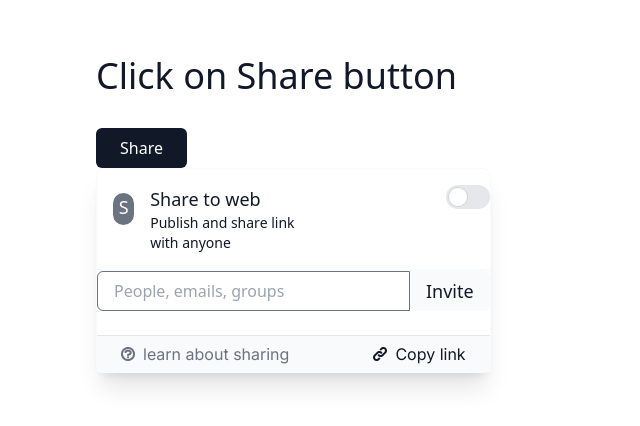
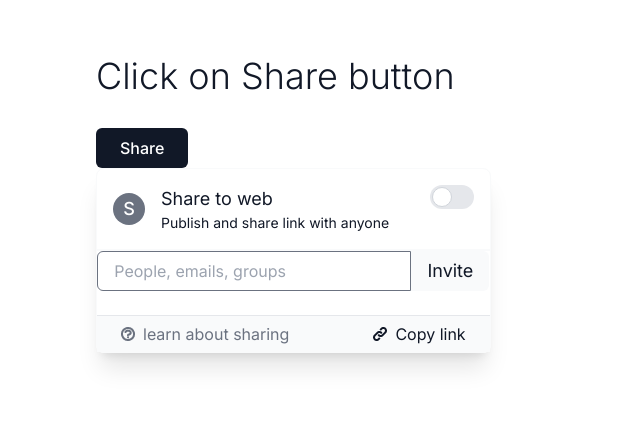
Before and after one commit to ArjunAghera/share-button, a React (Create React App) app: page / in a window 1280 px wide. Both pictures are taken after a click on the button "Share". Shown: the top 426 px of the page, without its empty margins (0-640 px from the left). Built offline with nearby package versions, Linux system fonts and the light colour scheme; data requests are answered from the project's data file.

Commit message:
fix: inter font added to all the components

```diff
--- a/src/components/Avatar.tsx
+++ b/src/components/Avatar.tsx
@@ -7,13 +7,13 @@ type AvatarProps = {
 };
 
 export const Avatar = ({ character, size, rounded }: AvatarProps) => {
-  const large = "h-8 w-8 text-lg";
-  const small = "h-6 w-6 text-md";
+  const large = "h-8 w-8 text-lg mt-2 pt-0.5";
+  const small = "h-6 w-6 text-md mt-1.5";
   const roundedFull = "rounded-full";
   const roundedMd = "rounded-md";
   return (
     <p
-      className={` items-center bg-brandDarkGray text-center text-white font-medium mt-2 ml-4 ${
+      className={` items-center bg-brandDarkGray text-center text-white font-medium font-inter ml-4 ${
         size === "large" ? large : small
       } ${rounded === "full" ? roundedFull : roundedMd} `}
     >
--- a/src/components/Button.tsx
+++ b/src/components/Button.tsx
@@ -9,7 +9,7 @@ type ButtonProps = {
 export const Button = ({ color, label, onClick }: ButtonProps) => {
   return (
     <button
-      className={`font-medium px-6 py-2 rounded-md ${
+      className={`font-inter font-medium px-6 py-2 rounded-md ${
         color === "dark"
           ? `bg-brandDark text-white`
           : ` bg-brandLightGray border border-brandDark text-brandDark`
--- a/src/components/DetailedProfileWidget.tsx
+++ b/src/components/DetailedProfileWidget.tsx
@@ -12,7 +12,7 @@ export const DetailedProfileWidget = ({
   subtitle,
 }: DetailedProfileWidgetProps) => {
   return (
-    <div className=" flex flex-row">
+    <div className=" font-inter flex flex-row">
       <Avatar character={title.charAt(0)} size="large" rounded="full" />
       <div className="text-brandDark pl-4">
         <h4 className="text-lg">{title}</h4>
--- a/src/components/Dropdown.tsx
+++ b/src/components/Dropdown.tsx
@@ -20,7 +20,7 @@ export const Dropdown = ({
   return (
     <select
       name={name}
-      className={`${backgroundColor} outline-none w-28 `}
+      className={`${backgroundColor} outline-none w-28 font-inter`}
       onChange={onChange}
     >
       <option
--- a/src/components/Page.tsx
+++ b/src/components/Page.tsx
@@ -5,7 +5,7 @@ import { ToggleButton } from "./ToggleButton";
 export const Page = () => {
   return (
     <div>
-      <h1 className=" font-light text-4xl text-brandDark pt-14 pl-24 font-brandDefault">
+      <h1 className=" font-light text-4xl text-brandDark pt-14 pl-24 font-inter">
         Click on Share button
       </h1>
       <div className=" pt-8 pl-24">
--- a/src/components/Pill.tsx
+++ b/src/components/Pill.tsx
@@ -13,7 +13,7 @@ export const Pill = ({ name, setIsSelected, setSelected }: PillProps) => {
     setIsSelected(false);
   };
   return (
-    <div className=" bg-brandMdGray flex flex-row m-2 p-2 rounded w-fit">
+    <div className=" font-inter bg-brandMdGray flex flex-row m-2 p-2 rounded w-fit">
       <p className=" text-brandDark text-sm">{name}</p>
       <img
         src={remove}
--- a/src/components/ShareTo.tsx
+++ b/src/components/ShareTo.tsx
@@ -5,12 +5,12 @@ import { ToggleButton } from "./ToggleButton";
 export const ShareTo = () => {
   return (
     <>
-      <div className=" flex flex-row py-4">
+      <div className="font-inter flex flex-row py-4">
         <DetailedProfileWidget
           title="Share to web"
           subtitle="Publish and share link with anyone"
         />
-        <div className=" ml-36">
+        <div className=" ml-auto mr-4">
           <ToggleButton />
         </div>
       </div>
--- a/src/components/SmallProfileWidget.tsx
+++ b/src/components/SmallProfileWidget.tsx
@@ -7,7 +7,7 @@ type SmallProfileWidgetProps = {
 
 export const SmallProfileWidget = ({ title }: SmallProfileWidgetProps) => {
   return (
-    <div className=" flex flex-row">
+    <div className="font-inter flex flex-row">
       <Avatar character={title.charAt(0)} size="small" rounded="md" />
       <div className="text-brandDark pl-2 cursor-pointer">
         <h4 className="text-lg pt-1">{title}</h4>
--- a/src/components/WidgetFooter.tsx
+++ b/src/components/WidgetFooter.tsx
@@ -8,7 +8,7 @@ interface WidgetFooterProps {
 
 export const WidgetFooter = ({ withCopyLink }: WidgetFooterProps) => {
   return (
-    <div className=" bg-brandLightGray font-brandDeafult flex flex-row justify-between py-1.5 px-6 mt-2 border-t border-brandMdGray">
+    <div className=" bg-brandLightGray font-brandDeafult font-inter flex flex-row justify-between py-1.5 px-6 mt-2 border-t border-brandMdGray">
       <div className=" flex flex-row items-center cursor-pointer">
         <img src={questionIcon} alt="" className="h-3.5 w-3.5 mr-2" />
         <p className=" text-brandDarkGray">learn about sharing</p>
--- a/tailwind.config.js
+++ b/tailwind.config.js
@@ -10,7 +10,7 @@ module.exports = {
         brandMdGray: "#E5E7EB",
       },
       fontFamily: {
-        brandDeafult: ["Inter"],
+        inter: ["Inter"],
       },
     },
   },
```
